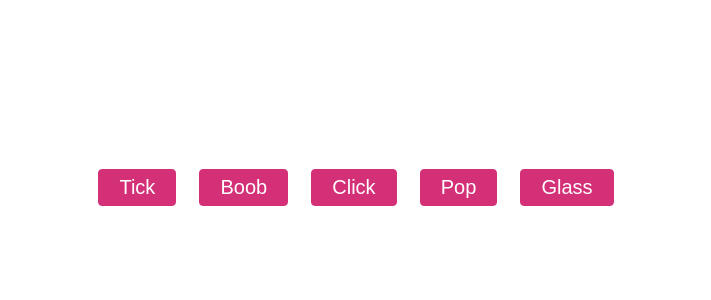
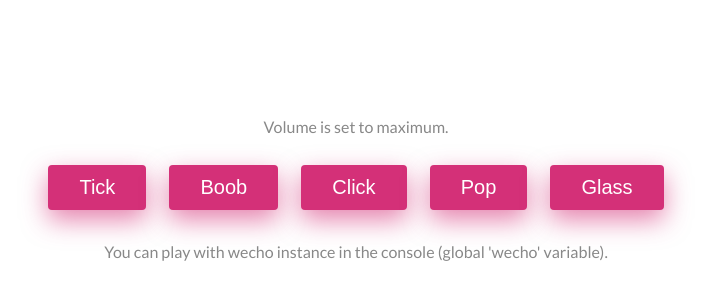
Before and after one commit to gmrchk/wecho, a website built with webpack: page index.html in a window 1280 px wide. Shown: the part 206-506 px from the top of the page, without its empty margins (284-995 px from the left). Built offline with nearby package versions, Linux system fonts and the light colour scheme.

Commit message:
update example page

```diff
--- a/index.html
+++ b/index.html
@@ -28,37 +28,61 @@
 
             button {
                 border-radius: 4px;
-                border: 1px solid #D43078;
+                border: 1px solid transparent;
                 background: #D43078;
                 color: #fff;
-                padding: 6px 20px;
+                padding: 10px 30px;
                 font-size: 20px;
                 margin: 0 10px 14px;
+                box-shadow: 0 10px 26px rgba(212, 48, 120, .6);
+                transition: .2s;
+            }
+
+            button:focus {
+                outline: none;
+                transform: scale(1.05);
+            }
+
+            button:active {
+                transform: translateY(2px);
+                box-shadow: 0 8px 16px rgba(212, 48, 120, .6);
+            }
+
+            p {
+                font-size: 16px;
+                color: #888;
+                margin: 15px auto 25px;
+                line-height: 1.6;
             }
         </style>
     </head>
     <body>
         <div class="holder">
             <div class="holder-inner">
+                <p>Volume is set to maximum.</p>
                 <button data-play="tick">Tick</button>
                 <button data-play="boob">Boob</button>
                 <button data-play="click">Click</button>
                 <button data-play="pop">Pop</button>
                 <button data-play="glass">Glass</button>
+                <p>You can play with wecho instance in the console (global 'wecho' variable).</p>
             </div>
         </div>
 
         <script src="./dist/wecho.js"></script>
         <script>
-            var wecho = new Wecho();
+            var wecho = new Wecho({
+                volume: 1,
+            });
             wecho.load();
-            wecho.setVolume(1);
 
             document.querySelectorAll('[data-play]').forEach(function(element) {
                 element.addEventListener('click', function(event) {
                     wecho.play(event.target.dataset.play);
                 });
             });
+
+            console.log(wecho)
         </script>
     </body>
 </html>
--- a/package.json
+++ b/package.json
@@ -1,7 +1,7 @@
 {
   "name": "wecho",
   "version": "0.0.1",
-  "description": "Sound on web.",
+  "description": "Simple use of sound on the web.",
   "main": "lib/index.js",
   "scripts": {
     "test": "echo \"Error: no test specified\" && exit 1",
```
